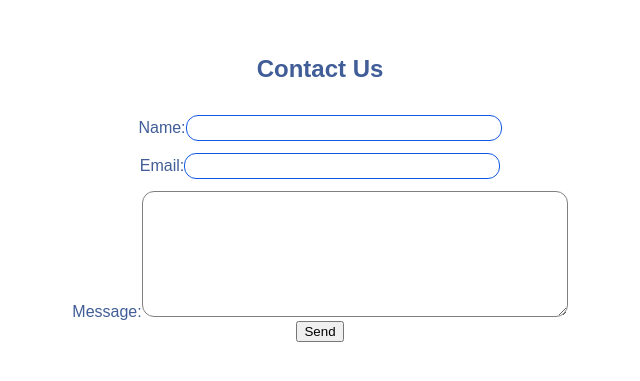
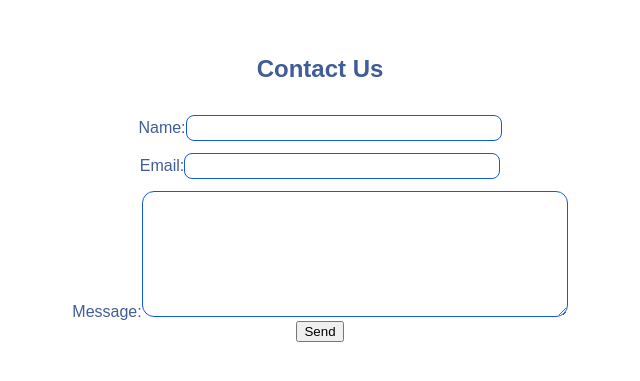
Before and after one commit to lakshmivenkateswara2356/mynewbusinesswebsite, a React (Create React App) app: page / in a window 1280 px wide. Shown: the part 2727-3108 px from the top of the page, without its empty margins (320-960 px from the left). Built offline with nearby package versions, Linux system fonts and the light colour scheme.

Commit message:
contactsection

```diff
--- a/src/App.css
+++ b/src/App.css
@@ -242,6 +242,7 @@ footer {
   border-color:gray;
   border-style: solid;
   margin-top: 12px;
+  border-color: #1158e7;
 }
 
 
@@ -249,7 +250,7 @@ footer {
   margin-top: 12px;
   width: 310px;
   height: 22px;
-  border-radius: 12px;
+  border-radius: 8px;
   border-width: 1px;
   border-style: solid;
   border-color: #1158e7;
```
